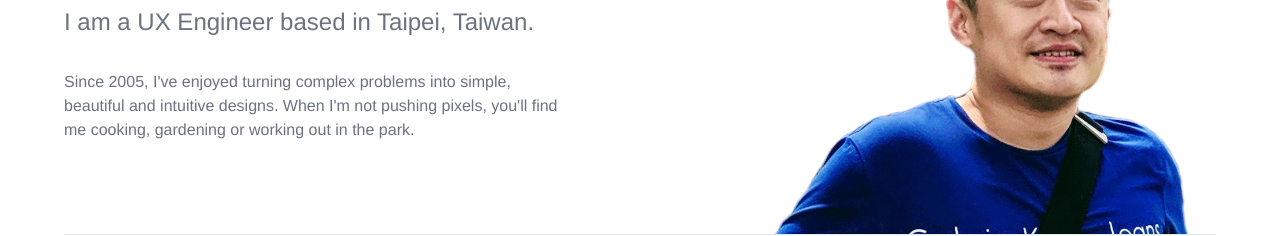
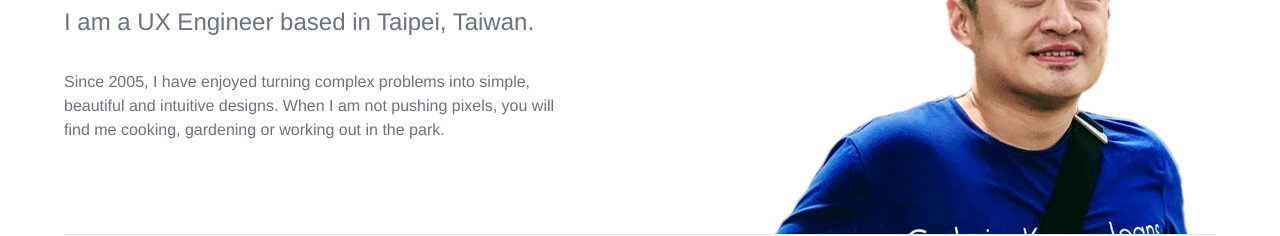
Before and after one commit to bluetch/kenhuang-2022, a Next.js app: page /about in a window 1280 px wide. Shown: the part 278-514 px from the top of the page. Built offline with nearby package versions, Linux system fonts and the light colour scheme.

Commit message:
fix:about wording

```diff
--- a/pages/about.js
+++ b/pages/about.js
@@ -41,7 +41,7 @@ const About = () => {
           <div className="space-y-8">
             <H1 className="mb-8">Ken Huang</H1>
             <H3 className="text-gray-500 font-light">I am a UX Engineer based in Taipei, Taiwan.</H3>
-            <p className="text-gray-500 font-light">Since 2005, I've enjoyed turning complex problems into simple, beautiful and intuitive designs. When I'm not pushing pixels, you'll find me cooking, gardening or working out in the park.</p>
+            <p className="text-gray-500 font-light">Since 2005, I have enjoyed turning complex problems into simple, beautiful and intuitive designs. When I am not pushing pixels, you will find me cooking, gardening or working out in the park.</p>
           </div>
           <div>
             <img src="/images/about/kenhuang_blue2.png" alt="Ken Huang" className="mx-auto" />
```
